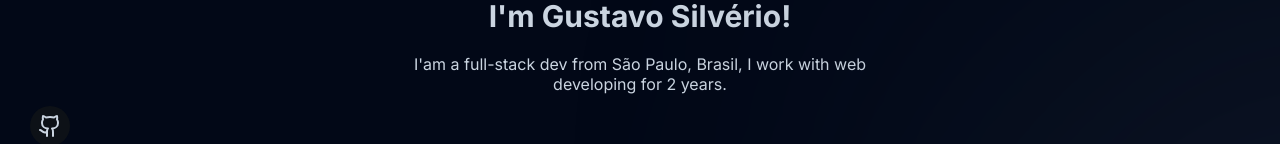
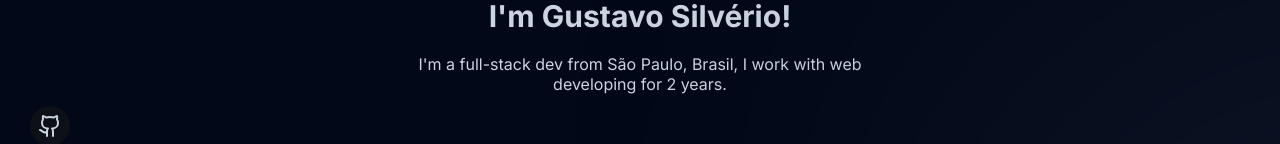
Before and after one commit to gustavosilverio/portfolio-2024, a Next.js app: page / in a window 1280 px wide. Shown: the part 478-622 px from the top of the page. Built offline with nearby package versions, Linux system fonts and the light colour scheme.

Commit message:
correction

```diff
--- a/src/app/(home)/page.tsx
+++ b/src/app/(home)/page.tsx
@@ -24,8 +24,8 @@ export default function Home() {
 					</h1>
 
 					<p className="leading-5">
-						I'am a full-stack dev from São Paulo, Brasil, I work
-						with web developing for 2 years.
+						I'm a full-stack dev from São Paulo, Brasil, I work with
+						web developing for 2 years.
 					</p>
 				</div>
 			</div>
```
